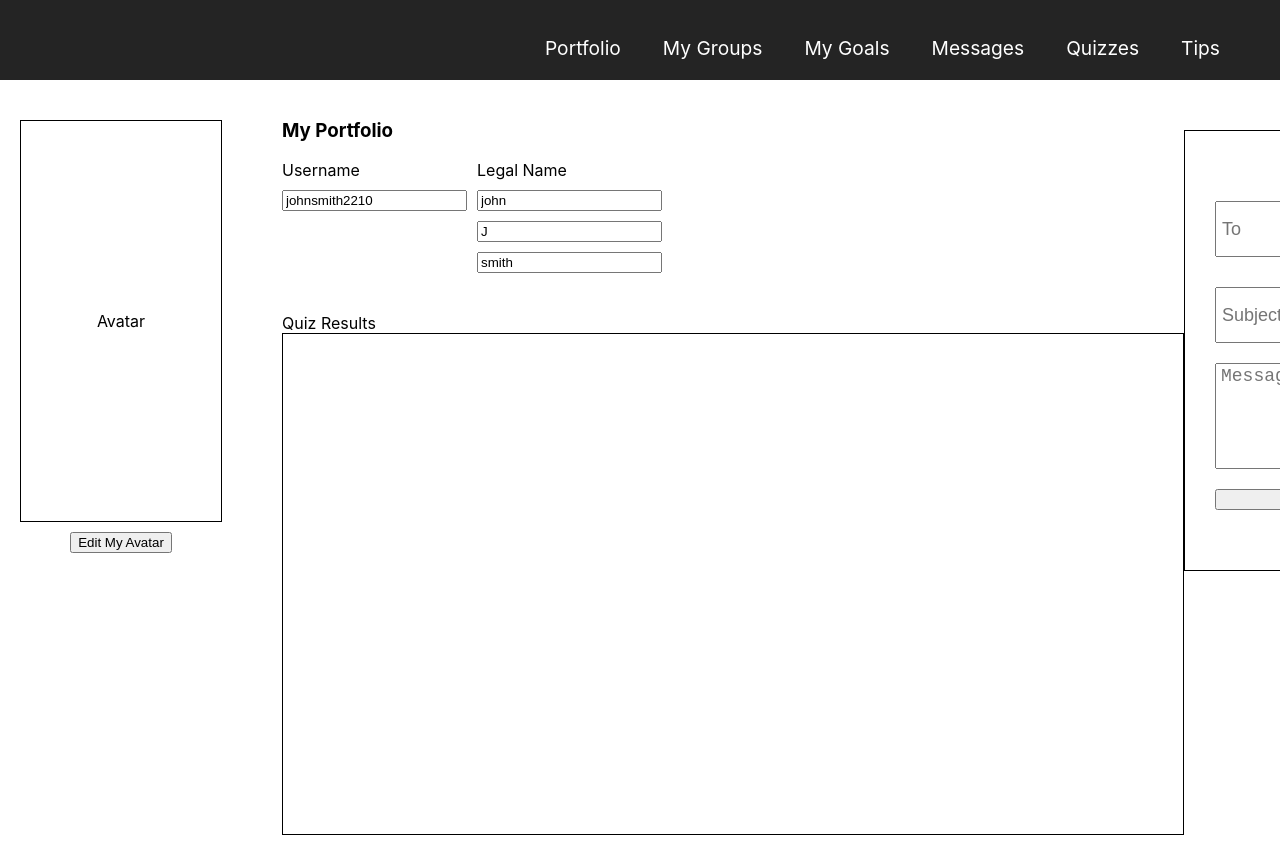
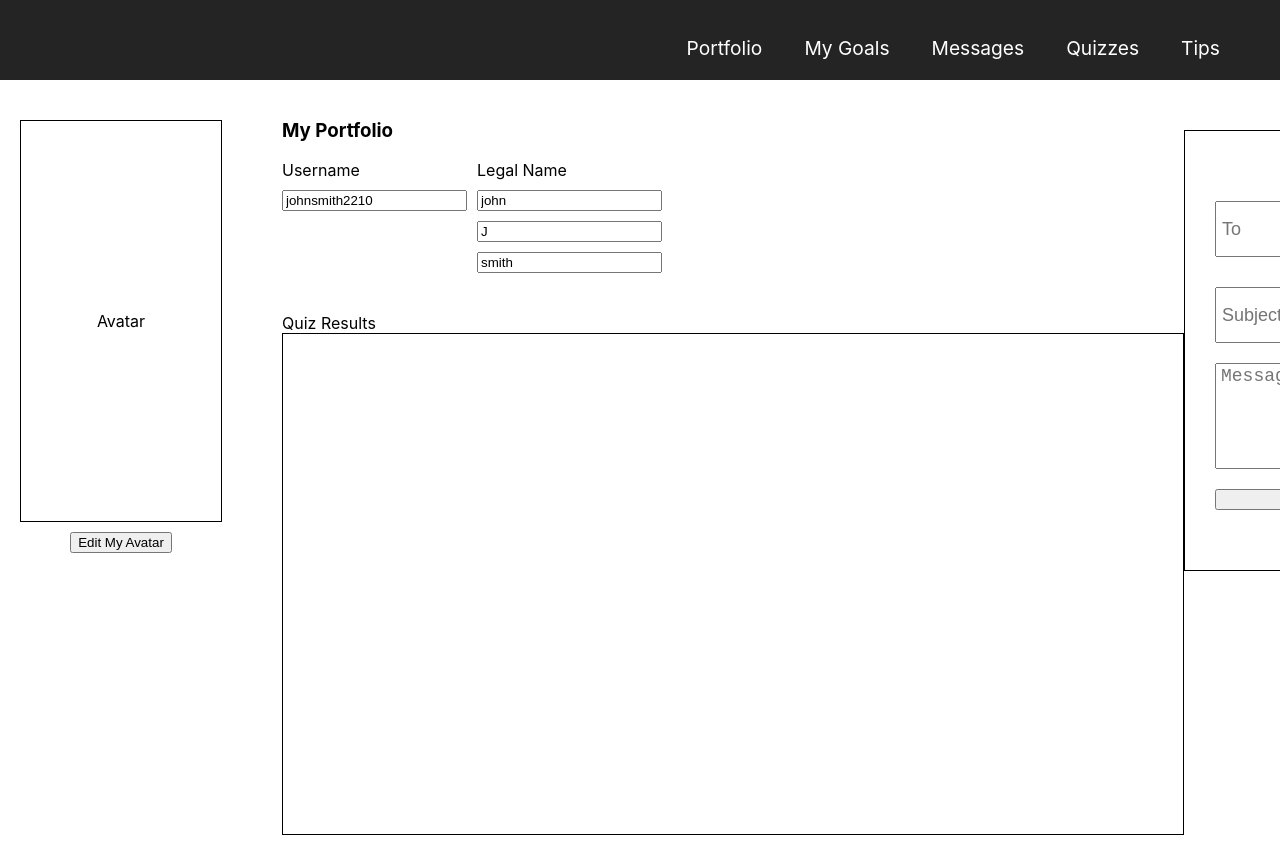
Before and after one commit to FeelingA1/HIPAAtar, a React (Create React App) app in the folder web-app/: page / in a window 1280 px wide. Shown: the top 855 px of the page. Built offline with nearby package versions, Linux system fonts and the light colour scheme.

Commit message:
Removed MyGroups From Nav

```diff
--- a/web-app/src/components/Navbar/Navbar.js
+++ b/web-app/src/components/Navbar/Navbar.js
@@ -29,9 +29,9 @@
           <li className='nav-item'>
             <Link to="/" className='nav-links'>Portfolio</Link>
           </li>
-          <li className='nav-item'>
+          {/* <li className='nav-item'>
             <Link to="/groups" className='nav-links'>My Groups</Link>
-          </li>
+          </li> */}
           <li className='nav-item'>
             <Link to="/goals" className='nav-links'>My Goals</Link>
           </li>
```
